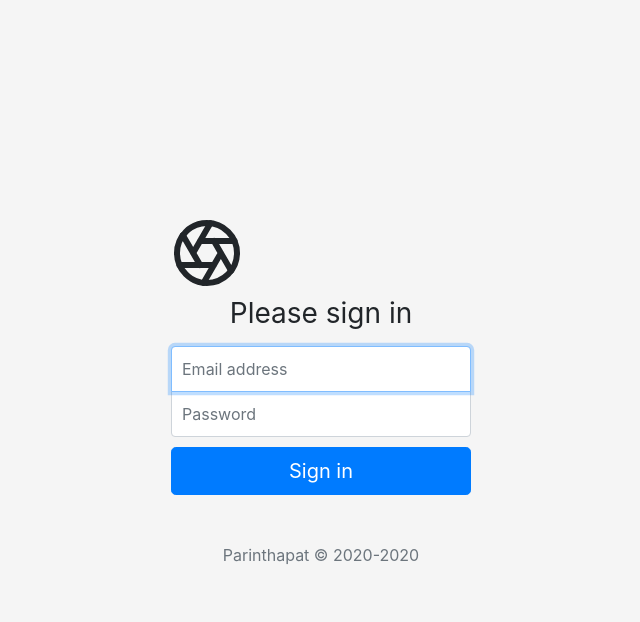
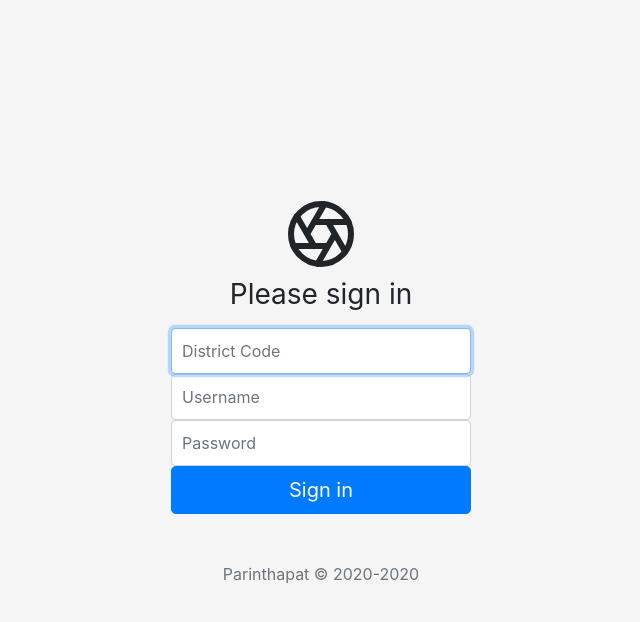
Before and after one commit to Parinz/pwa-mobile-renweb, a Flask app: page /app/ in a window 1280 px wide. Shown: the top 622 px of the page, without its empty margins (319-959 px from the left). Run offline with Flask 2, Linux system fonts and the light colour scheme; some libraries are stand-ins or nearby versions.

Commit message:
Made blueprint and signin page

```diff
--- a/app.py
+++ b/app.py
@@ -1,8 +1,11 @@
 from flask import Flask, render_template, url_for, flash, redirect, request
 from main import main
 
+
 app = Flask(__name__)
 app.register_blueprint(main, url_prefix="/app/")
+app.secret_key = "oppwiZtFNM5UOH011tqISvDoi8L5ehxFFsReI1iebD2DrY1wha--ZwVIf0Z47uuTovGlXr7bHDjsmOUGVaFCqWR7zBiAuZymRdP0_cNk10X26J6skfTZI1bh1shJUdvK7fisKg"
+
 
 ##### DEFUALT TO HTTPS ENABLE ON PRODUCTION
 
--- a/main.py
+++ b/main.py
@@ -1,7 +1,23 @@
-from flask import Blueprint, render_template
+from flask import Blueprint, render_template, request, session, url_for, redirect
+from datetime import timedelta
 
 main = Blueprint("main", __name__, static_folder="static/main/", template_folder="templates/main/")
 
-@main.route("/")
+@main.route("/", methods=["POST", "GET"])
+def login():
+    if request.method == "POST":
+        session.permanent = True
+        user = request.form["nm"]
+        session["user"] = user
+        return redirect(url_for("home"))
+    else:
+        if "user" in session:
+            return redirect(url_for("home"))
+
+        return render_template("signin.html")
+    return render_template("signin.html")
+
+
+@main.route("/home", methods=["POST", "GET"])
 def home():
-    return render_template("signin.html")
+    pass
--- a/templates/main/signin.html
+++ b/templates/main/signin.html
@@ -43,6 +43,10 @@ body {
   background-color: #f5f5f5;
 }
 
+svg {
+  display: block;
+  margin: auto;
+}
 .form-signin {
   width: 100%;
   max-width: 330px;
@@ -79,11 +83,14 @@ body {
   <body class="text-center">
     <form class="form-signin">
         <svg xmlns="http://www.w3.org/2000/svg" width="72" height="72" fill="none" stroke="currentColor" stroke-linecap="round" stroke-linejoin="round" stroke-width="2" class="d-block mb-2" role="img" viewBox="0 0 24 24" focusable="false"><title>Product</title><circle cx="12" cy="12" r="10"/><path d="M14.31 8l5.74 9.94M9.69 8h11.48M7.38 12l5.74-9.94M9.69 16L3.95 6.06M14.31 16H2.83m13.79-4l-5.74 9.94"/></svg>
-  <h1 class="h3 mb-3 font-weight-normal">Please sign in</h1>
-  <label for="inputEmail" class="sr-only">Email address</label>
-  <input type="email" id="inputEmail" class="form-control" placeholder="Email address" required autofocus>
-  <label for="inputPassword" class="sr-only">Password</label>
-  <input type="password" id="inputPassword" class="form-control" placeholder="Password" required>
+        <h1 class="h3 mb-3 font-weight-normal">Please sign in</h1>
+
+  <label for="district-code" class="sr-only">District Code</label>
+  <input name="DistrictCode" id="district-code" class="form-control" placeholder="District Code" autofocus>
+  <label for="username" class="sr-only">Email address</label>
+  <input name="UserName" id="username" class="form-control" placeholder="Username">
+  <label for="password" class="sr-only">Password</label>
+  <input name="Password" id="password" class="form-control" placeholder="Password">
   <button class="btn btn-lg btn-primary btn-block" type="submit">Sign in</button>
   <p class="mt-5 mb-3 text-muted"> Parinthapat &copy; 2020-2020</p>
 </form>
```
Also changed, not shown: templates/home.html (+6 -6 lines).
